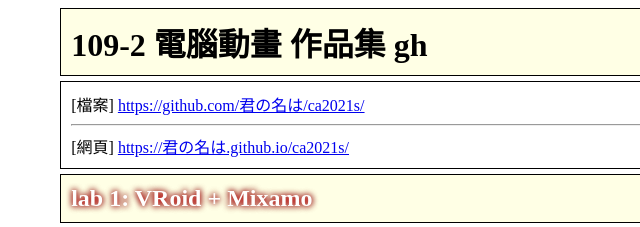
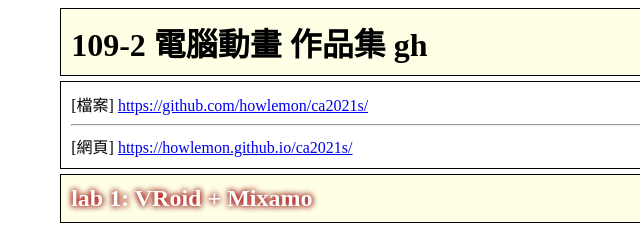
Before and after one commit to HowLemon/ca2021s, a plain HTML site: page index.html in a window 1280 px wide. Shown: the top 227 px of the page, 0-640 px from the left. Drawn offline with nearby package versions, Linux system fonts and the light colour scheme.

Commit message:
Update index.html

```diff
--- a/index.html
+++ b/index.html
@@ -54,9 +54,9 @@
 <h1> 109-2 電腦動畫 作品集 gh</h1>
 
 <div>
-  [檔案] <a href="https://github.com/君の名は/vis2021s/">https://github.com/君の名は/ca2021s/</a>
+  [檔案] <a href="https://github.com/君の名は/vis2021s/">https://github.com/howlemon/ca2021s/</a>
   <hr>
-  [網頁] <a href="https://君の名は.github.io/vis2021s/">https://君の名は.github.io/ca2021s/</a>
+  [網頁] <a href="https://君の名は.github.io/vis2021s/">https://howlemon.github.io/ca2021s/</a>
 </div>
 
 
```
